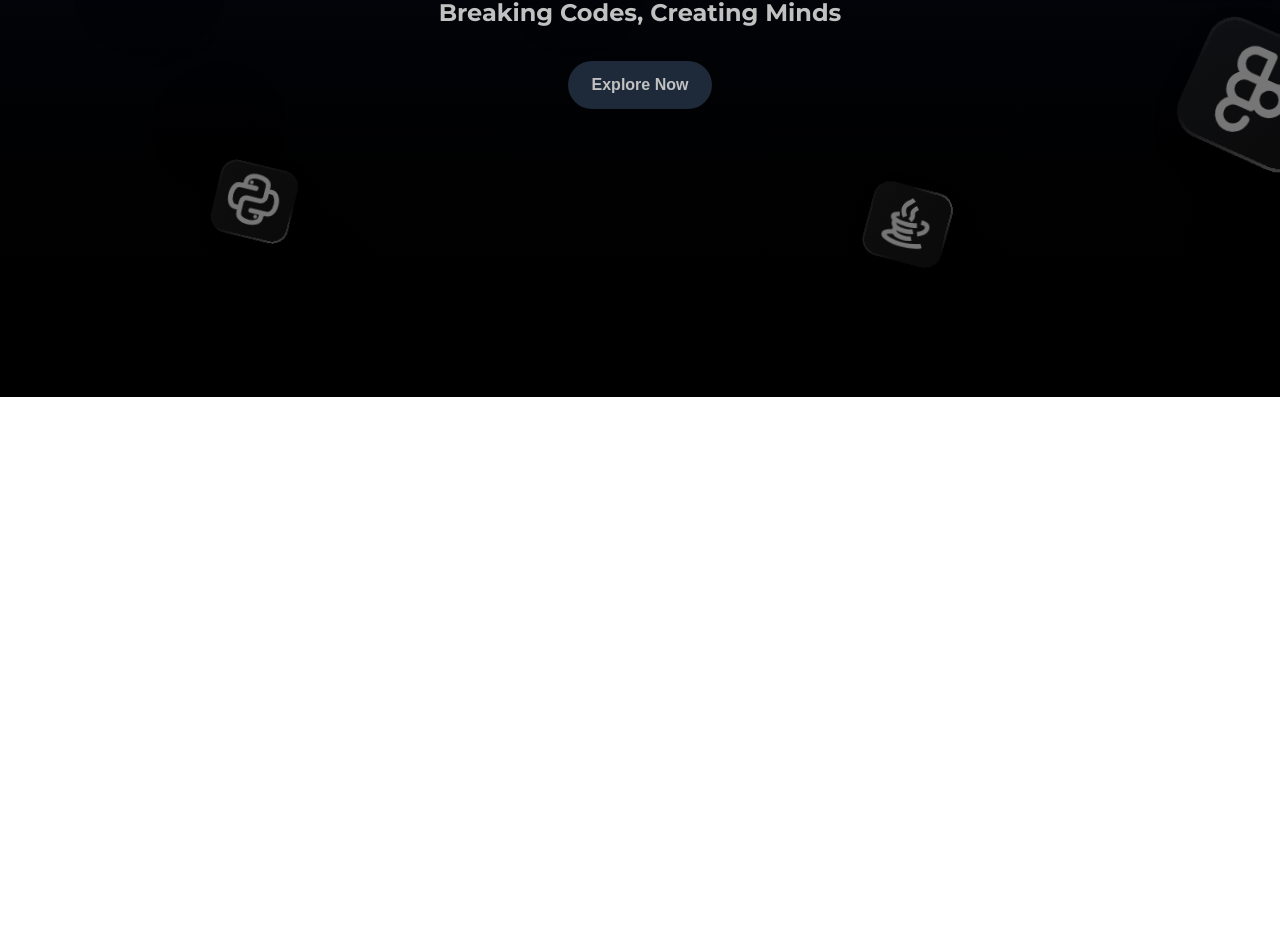
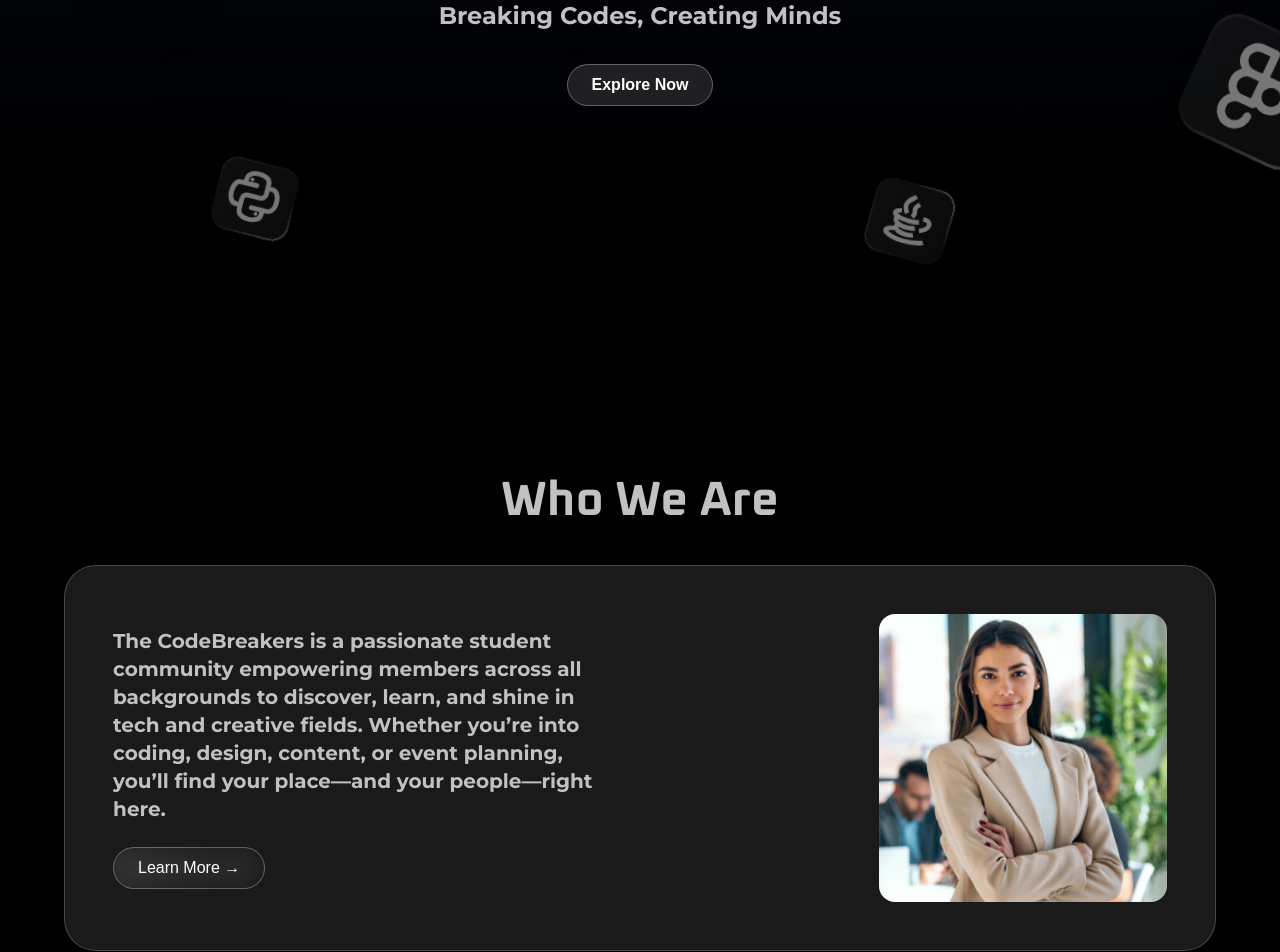
Before and after one commit to HarshitSahu01/TCB_website, a Next.js app: page /home in a window 1280 px wide. Shown: the part 403-1355 px from the top of the page. Before the commit the page ends 800 px from the top, so only its background shows below. Built offline with nearby package versions, Linux system fonts and the light colour scheme.

Commit message:
who we are page done

```diff
--- a/src/app/home/page.js
+++ b/src/app/home/page.js
@@ -27,6 +27,7 @@ const icons = [
 
 export default function Home() {
     return (
+        <>
             <main className="relative flex items-center justify-center h-screen bg-gradient-to-b from-gray-900 to-black overflow-hidden text-white">
 
                 {/* Floating Tech Icons */}
@@ -89,11 +90,71 @@ export default function Home() {
                     <motion.button
                         whileHover={{ scale: 1.05 }}
                         whileTap={{ scale: 0.95 }}
-          className="mt-8 px-6 py-3 bg-gray-800 rounded-full text-[#C1C1C1] font-semibold hover:bg-gray-700 transition-all"
-        >
+                        className="
+  bg-white/12        /* translucent background */
+  backdrop-blur-md    /* blurs content behind */
+  border border-white/30
+  rounded-full
+  px-6 py-2          /* padding */
+  text-white         /* text color */
+  font-semibold
+  hover:bg-white/20  /* slightly brighter on hover */
+  transition
+  duration-300
+  ease-in-out
+  mt-8
+">
                         Explore Now
                     </motion.button>
                 </div>
-    </main>
+            </main >
+
+            {/* Who we are section */}
+            <div className="py-20 bg-black text-[#C1C1C1] text-start">
+                <h1 className={`${oxanium.className} text-5xl font-bold mb-10 text-center`}>Who We Are</h1>
+
+                {/* Container */}
+                <div className="mx-auto max-w-6xl bg-white/10 border-1 border-white/20 backdrop-blur-lg rounded-4xl flex flex-col md:flex-row items-center p-8 md:p-12 gap-8">
+
+                    {/* Left: Text + Button */}
+                    <div className="flex-1 flex flex-col items-start">
+                        <p className={`${montserrat.className} text-lg md:text-xl text-[#C1C1C1] font-semibold mb-6`}>
+                            The CodeBreakers is a passionate student community empowering members across all backgrounds to discover, learn, and shine in tech and creative fields. Whether you’re into coding, design, content, or event planning, you’ll find your place—and your people—right here.
+                        </p>
+
+                        <motion.button
+                            whileHover={{ scale: 1.05 }}
+                            whileTap={{ scale: 0.95 }}
+                            className=" bg-gradient-to-r from-white/3 to-black/20
+          backdrop-blur-md
+          border border-white/30
+          rounded-full
+          px-6 py-2
+          text-white
+          hover:bg-white/20
+          transition
+          duration-300
+          ease-in-out
+        "
+                        >
+                            Learn More →
+                        </motion.button>
+                    </div>
+
+                    {/* Right: Image */}
+                    <div className="flex-1 flex justify-end">
+                        <div className="h-60 w-60 md:h-72 md:w-72 rounded-2xl overflow-hidden">
+                            <img
+                                src="/sample_img.png"
+                                alt="Who We Are"
+                                className="h-full w-full object-cover"
+                            />
+                        </div>
+                    </div>
+
+                </div>
+            </div>
+
+        </>
     );
 }
```
Also changed, not shown: public/sample_img.png (added). Lines whose indentation alone changed are shown as unchanged.
